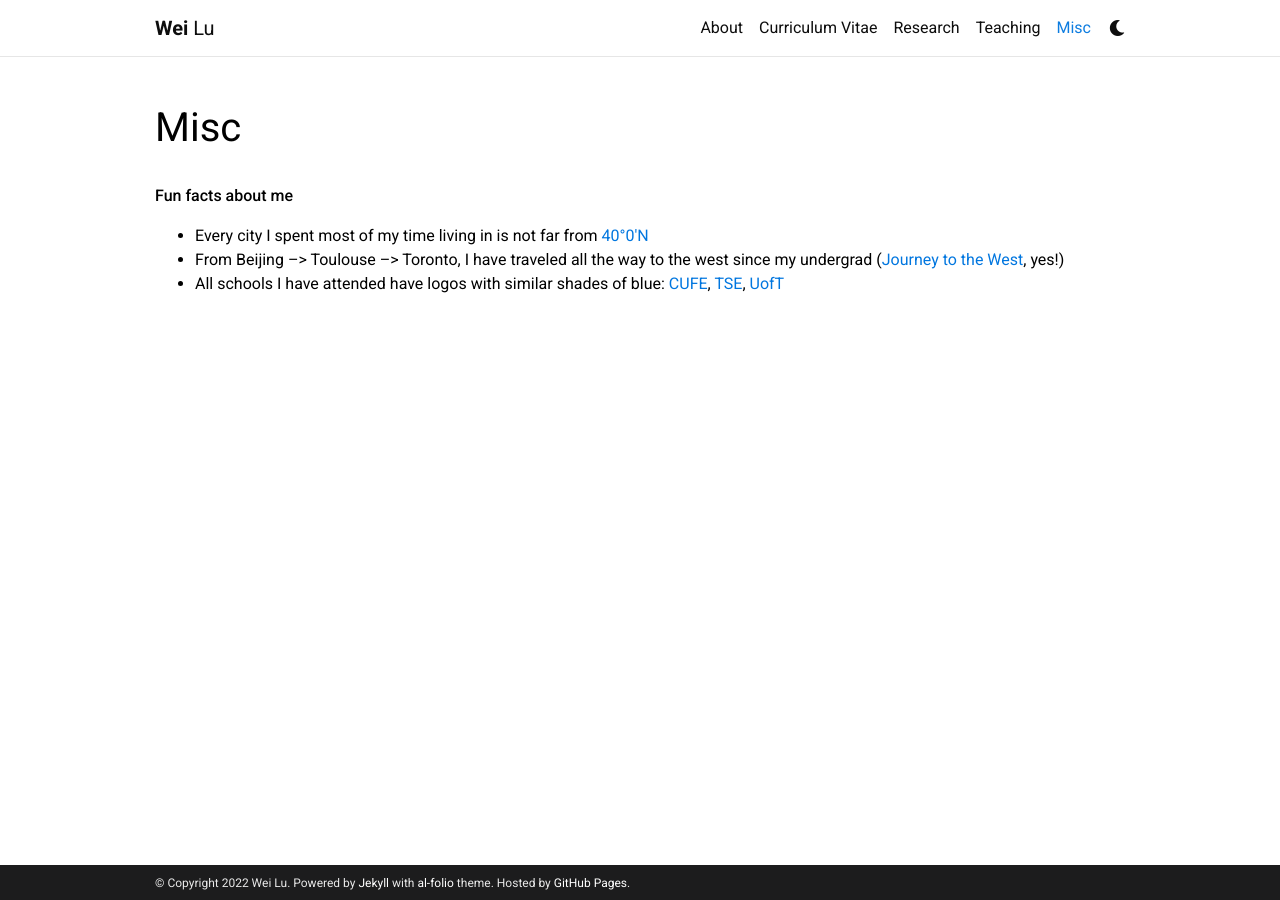
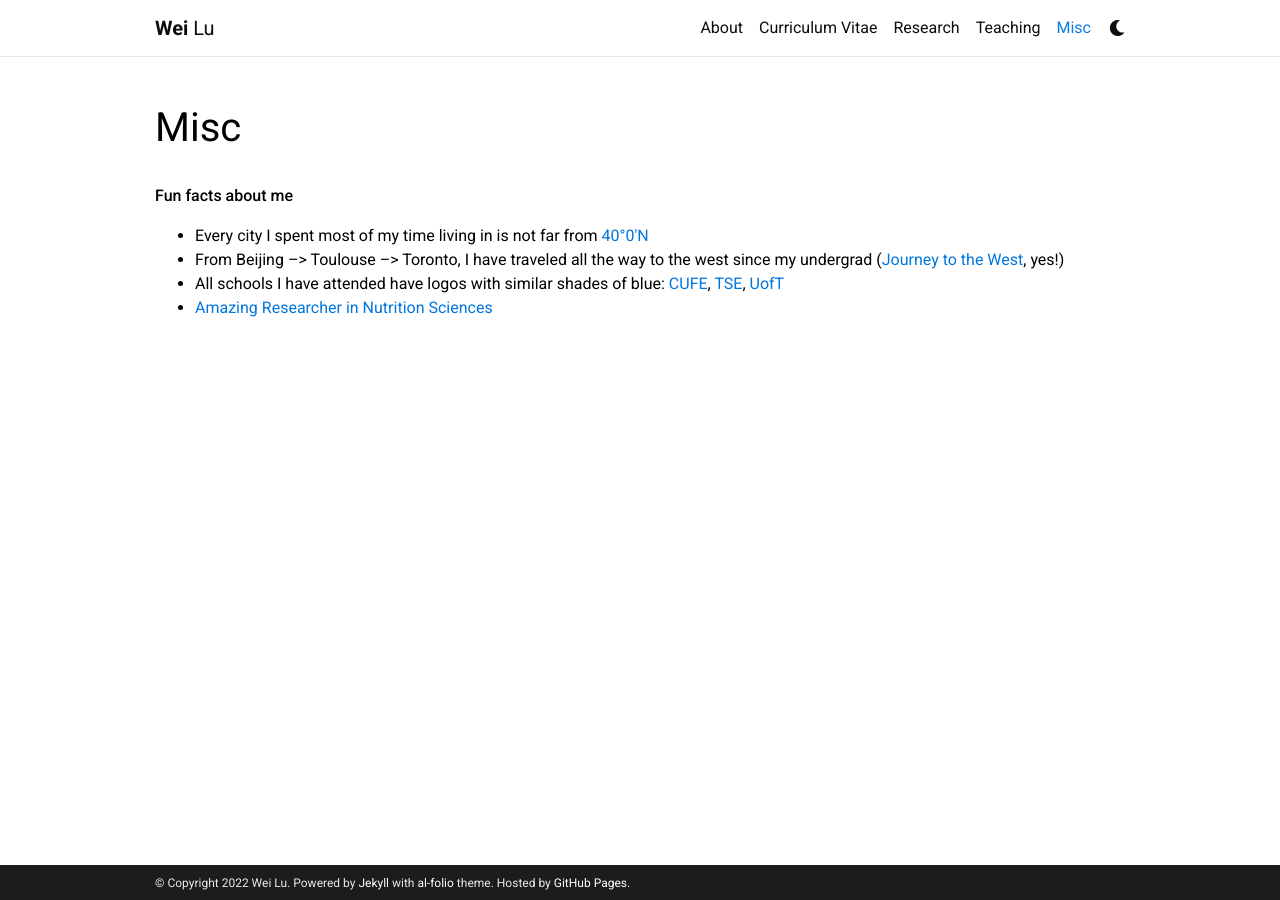
Before and after one commit to weilu-mkt/weilu-mkt.github.io, a Jekyll site: the page built from _pages/misc.md, in a window 1280 px wide. Built offline with Jekyll 4.4.1, drawn with Linux system fonts in a browser that asks for light colours; comment, search, counter and statistics services are not loaded; a style sheet for code colours, icons or effects is not loaded.

Commit message:
Update misc.md

```diff
--- a/_pages/misc.md
+++ b/_pages/misc.md
@@ -12,3 +12,4 @@ nav_order: 4
 * Every city I spent most of my time living in is not far from [40°0′N](https://en.wikipedia.org/wiki/40th_parallel_north)
 * From Beijing –> Toulouse –> Toronto, I have traveled all the way to the west since my undergrad ([Journey to the West](https://en.wikipedia.org/wiki/Journey_to_the_West), yes!)
 * All schools I have attended have logos with similar shades of blue: [CUFE](https://upload.wikimedia.org/wikipedia/en/b/bb/Central_University_of_Finance_and_Economics_Logo.png), [TSE](https://upload.wikimedia.org/wikipedia/commons/7/7f/Logo_Toulouse_School_of_Economics.png), [UofT](https://en.wikipedia.org/wiki/University_of_Toronto#/media/File:Utoronto_coa.svg)
+* [Amazing Researcher in Nutrition Sciences](https://guanlanh.com)
```
